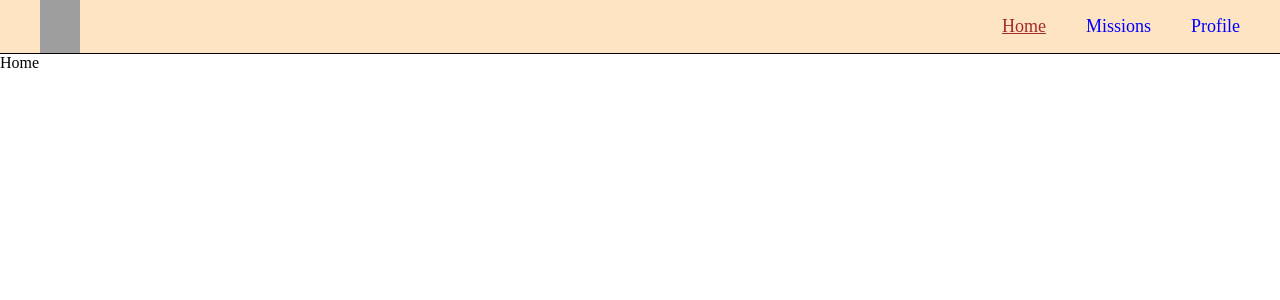
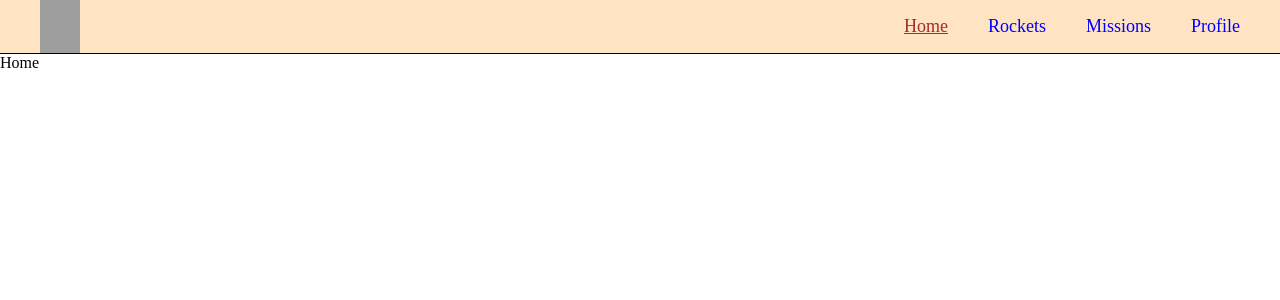
Before and after one commit to KUBAHO3/react-group-project, a React (Create React App) app: page / in a window 1280 px wide. Shown: the top 300 px of the page. Built offline with nearby package versions, Linux system fonts and the light colour scheme; grey boxes are pictures that could not be loaded.

Commit message:
Create slice, page and nav link for Rocket

```diff
--- a/src/App.css
+++ b/src/App.css
@@ -1,5 +1,5 @@
 body {
-  margin: 0px;
+  margin: 0;
 }
 
 nav {
@@ -30,7 +30,7 @@ nav > ul.nav-items {
 }
 
 .tab {
-  margin: 0px;
+  margin: 0;
 }
 
 .active > p {
--- a/src/App.js
+++ b/src/App.js
@@ -4,6 +4,7 @@ import Layout from './pages/Layout';
 import Home from './pages/Home';
 import Profile from './pages/Profile';
 import Missions from './pages/Missions';
+import Rockets from './pages/Rockets';
 
 function App() {
   return (
@@ -13,6 +14,7 @@ function App() {
           <Route index element={<Home />} />
           <Route path="profile" element={<Profile />} />
           <Route path="missions" element={<Missions />} />
+          <Route path="rockets" element={<Rockets />} />
         </Route>
       </Routes>
     </BrowserRouter>
--- a/src/components/Navbar.js
+++ b/src/components/Navbar.js
@@ -8,6 +8,7 @@ function Navbar() {
       <img className="nav-logo" src={logo} width={40} alt="Navbar logo" />
       <ul className="nav-items">
         <li className="nav-item-list"><NavLink to="/" activeClassName="active"><p className="tab">Home</p></NavLink></li>
+        <li className="nav-item-list"><NavLink to="/rockets" activeClassName="active"><p className="tab">Rockets</p></NavLink></li>
         <li className="nav-item-list"><NavLink to="/missions" activeClassName="active"><p className="tab">Missions</p></NavLink></li>
         <li className="nav-item-list"><NavLink to="/profile" activeClassName="active"><p className="tab">Profile</p></NavLink></li>
       </ul>
--- /dev/null
+++ b/src/pages/Rockets.js
@@ -0,0 +1,9 @@
+import React from 'react';
+
+function Rockets() {
+  return (
+    <div>Rockets</div>
+  );
+}
+
+export default Rockets;
```
Also changed, not shown: src/redux/rockets/rocketsSlice.js (added).
